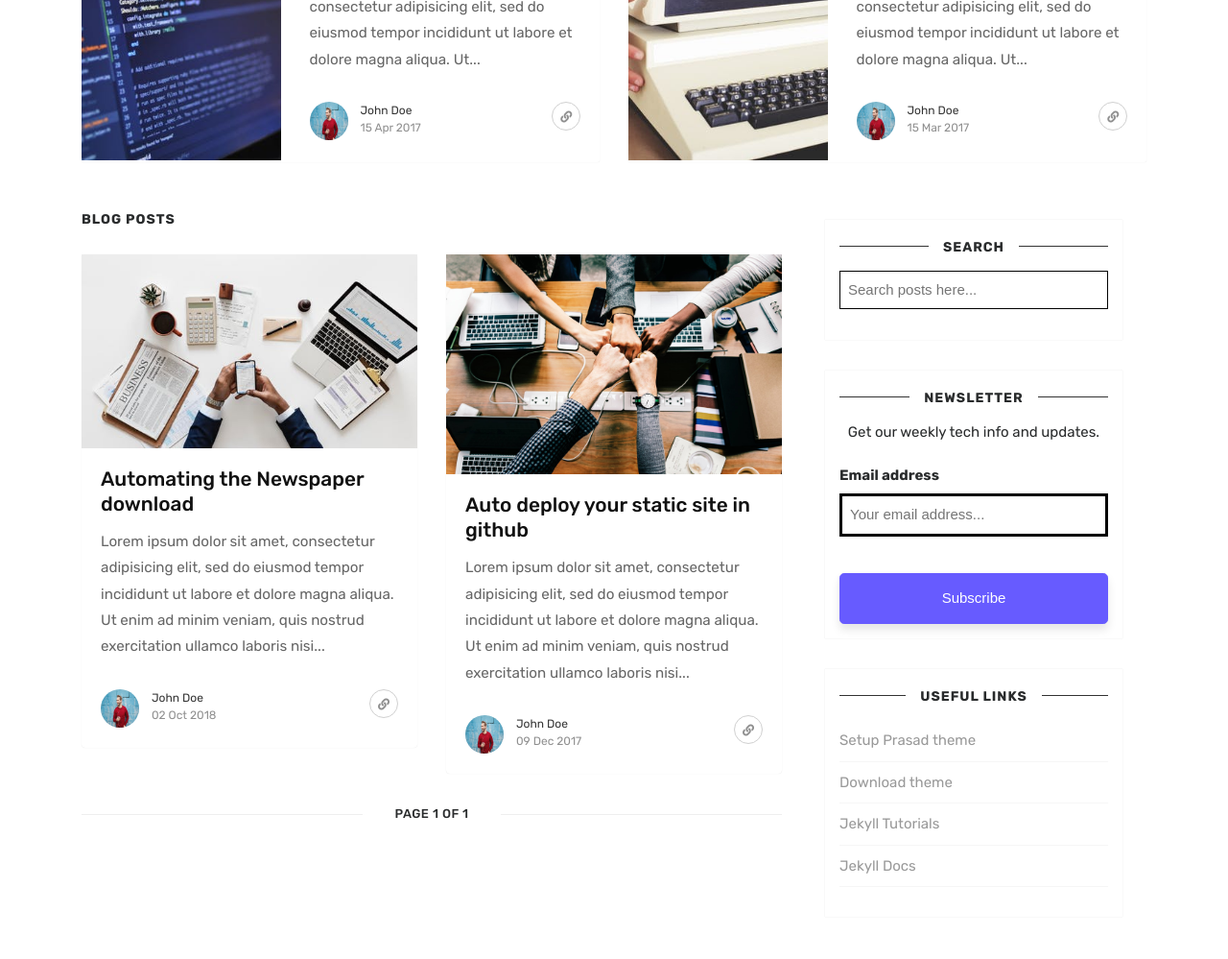
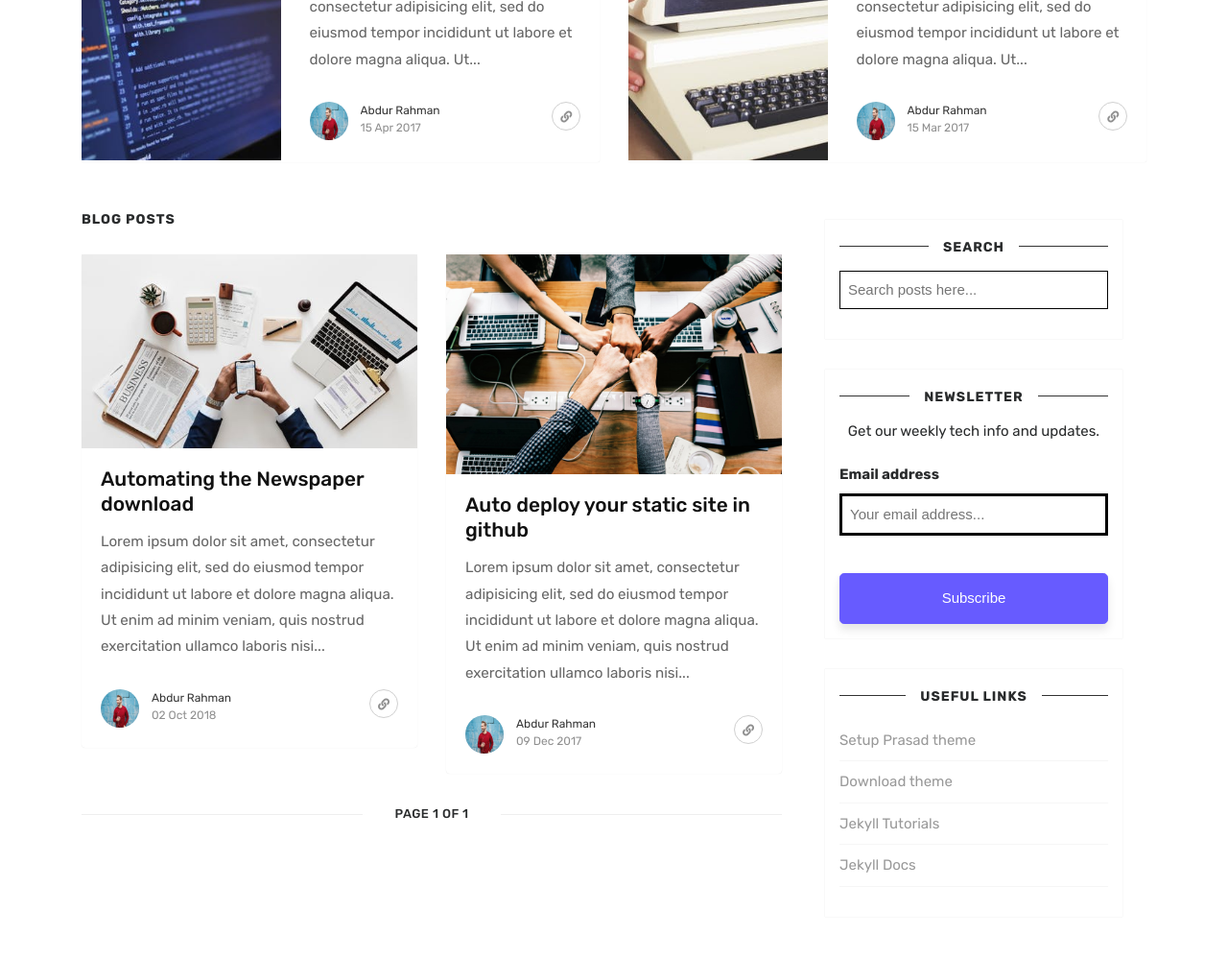
Before and after one commit to cdrrazan/prasad, a Jekyll site: the page built from index.html, in a window 1280 px wide and 1400 px high, scrolled down 755 px. Shown: the part 152-1151 px from the top of the window at 96% size. Built offline with Jekyll 4.4.1, drawn with Linux system fonts in a browser that asks for light colours; nearby versions of some CDN libraries; the list of posts is cut into pages by our own code.

Commit message:
Update _config.yml

```diff
--- a/_config.yml
+++ b/_config.yml
@@ -1,5 +1,5 @@
 # Site
-name: John Doe
+name: Abdur Rahman
 description: Just another website
 meta_description: Just another website
 logo: /assets/images/logo.png
@@ -15,12 +15,12 @@ sharethis:
 authors:
   john:
     name: john
-    display_name: John Doe
+    display_name: Abdur Rahman
     image: /assets/images/john.jpg
     email: hello@john.doe
     web: example.com
     twitter:
-    description: Hi, I am John Doe.
+    description: Hi, I am Abdur Rahman.
 
 # Plugins
 plugins:
```
